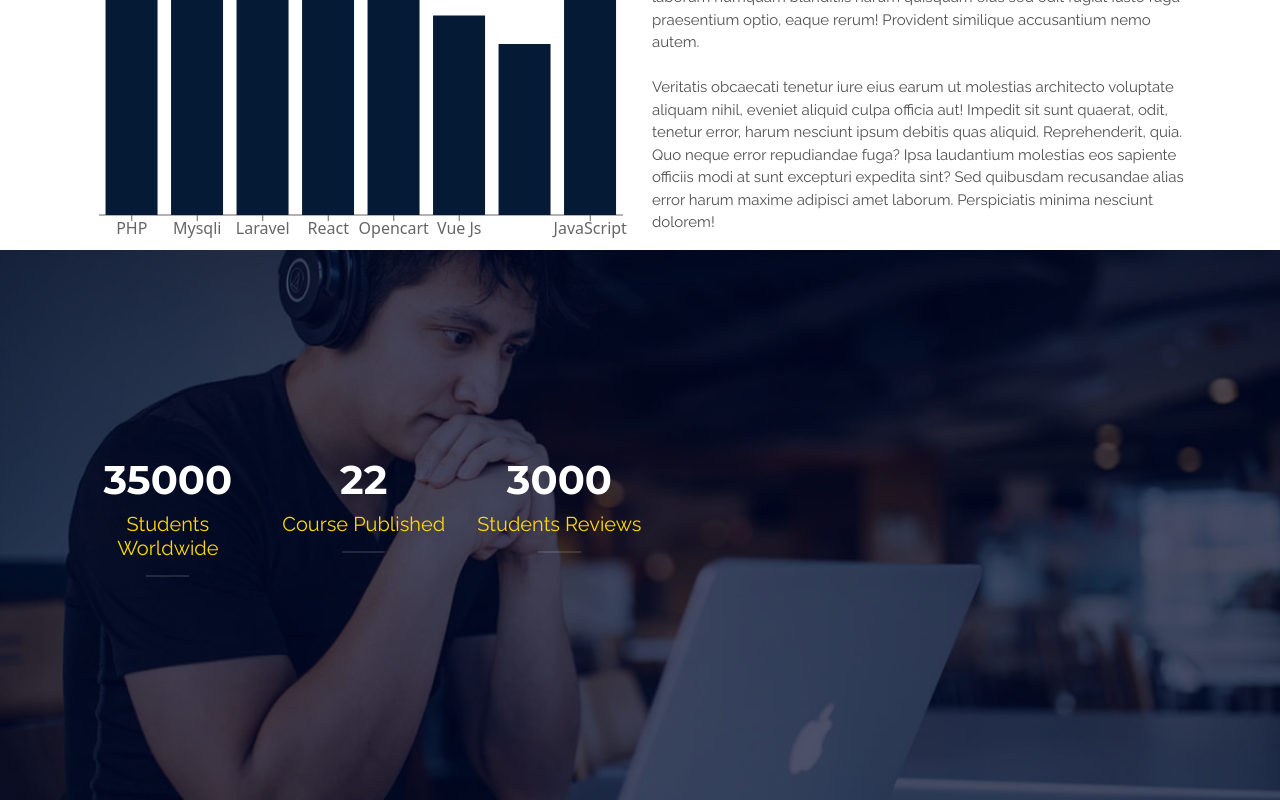
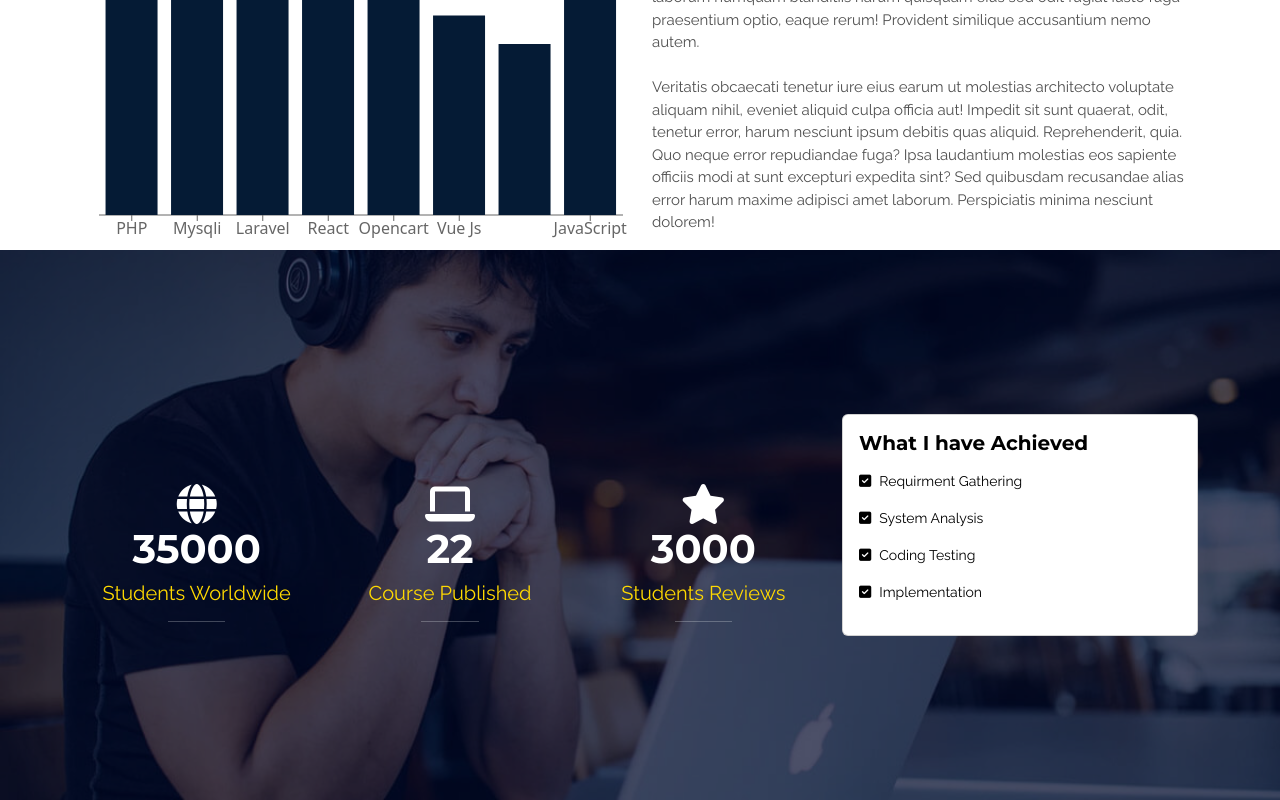
Before and after one commit to zabiremu/EasyLearning-Client-Side, a React (Create React App) app: page / in a window 1280 px wide. Shown: the part 1305-2105 px from the top of the page. Built offline with nearby package versions, Linux system fonts and the light colour scheme; a web font is replaced by a local one.

Commit message:
Summary Section Part-03

```diff
--- a/public/index.html
+++ b/public/index.html
@@ -21,5 +21,6 @@
   <body>
     <noscript>You need to enable JavaScript to run this app.</noscript>
     <div style="width: 100%" id="root"></div>
+    <script src="https://kit.fontawesome.com/622cc589c6.js" crossorigin="anonymous"></script>
   </body>
 </html>
--- a/src/assets/css/style.css
+++ b/src/assets/css/style.css
@@ -130,7 +130,7 @@
   background-repeat: no-repeat;
   background-size: cover;
   background-position: center;
-  min-height: 550px;
+  height: 550px;
   position: relative;
   z-index: 1;
 }
@@ -145,20 +145,34 @@
 }
 .summary_title{
   font-family: var(--montserrat);
-  font-weight: 700;
-  font-size: 40px;
+  font-weight: 700 !important;
+  font-size: 40px !important;
   color: #fff !important;
   transition: all linear 0.4s;
 }
 .summary_details{
   font-family: var(--raleway);
-  font-size: 20px;
+  font-size: 20px !important;
   font-weight: 400;
-  color: #ffd900;
+  color: #ffd900 !important;
 }
-.Summary_wrapper{
-  content: '';
-  position: absolute;
-  top: 50%;
-  transform: translateY(-50%);
+
+.card_title{
+  font-family: var(--montserrat);
+  font-size: 20px !important;
+  font-weight: 700 !important;
+  color: #000;
+  padding-bottom: 8px;
 }
+.card_subtitle{
+  font-family: var(--raleway);
+  font-size: 14px !important;
+  color: #000;
+}
+.sum_icon i{
+  font-size: 40px;
+  color: #fff;
+}
+.summary_content{
+  margin-top: 10%;
+}
--- a/src/components/Summary/Summary.jsx
+++ b/src/components/Summary/Summary.jsx
@@ -1,32 +1,58 @@
 import React, { Component, Fragment } from "react";
-import { Col, Container, Row } from "react-bootstrap";
+import { Card, Button, Col, Container, Row } from "react-bootstrap";
 export default class Summary extends Component {
   render() {
     return (
       <Fragment>
-        <Container fluid className="summary p-0">
-          <Container className="text-center">
-            <Row>
-              <Col lg={8} md={12} sm={12}>
-                <Row className="Summary_wrapper">
+        <Container fluid className="summary p-0 mx-auto">
+          <Container className="p-0 mx-auto h-100">
+            <Row className="p-0 mx-auto align-items-lg-center justify-content-lg-center h-100">
+              <Col lg={8} md={12} sm={12} className="text-center">
+                <Row className="summary_content">
                   <Col lg={4} md={4} sm={4}>
+                    <span className="sum_icon"><i class="fa-solid fa-globe"></i></span>
                     <h1 className="summary_title">35000</h1>
                     <h4 className="summary_details">Students Worldwide</h4>
-                    <hr className="text-light w-25 mx-auto" style={{ height:'3px' }} />
+                    <hr
+                      className="text-light w-25 mx-auto"
+                      style={{ height: "3px" }}
+                    />
                   </Col>
                   <Col lg={4} md={4} sm={4}>
+                  <span className="sum_icon"><i class="fa-solid fa-laptop"></i></span>
                     <h1 className="summary_title">22</h1>
                     <h4 className="summary_details">Course Published</h4>
-                    <hr className="text-light w-25 mx-auto" style={{ height:'3px' }} />
+                    <hr
+                      className="text-light w-25 mx-auto"
+                      style={{ height: "3px" }}
+                    />
                   </Col>
                   <Col lg={4} md={4} sm={4}>
+                  <span className="sum_icon"><i class="fa-solid fa-star"></i></span>
                     <h1 className="summary_title">3000</h1>
                     <h4 className="summary_details">Students Reviews</h4>
-                    <hr className="text-light w-25 mx-auto" style={{ height:'3px' }} />
+                    <hr
+                      className="text-light w-25 mx-auto"
+                      style={{ height: "3px" }}
+                    />
                   </Col>
                 </Row>
               </Col>
-              <Col lg={4} md={12} sm={12}></Col>
+              <Col lg={4} md={12} sm={12}>
+                <div className="mx-auto">
+                  <Card className="Summary_card">
+                    <Card.Body>
+                      <Card.Title className="card_title">What I have Achieved</Card.Title>
+                      <Card.Text>
+                        <p className="card_subtitle text-justify"><span><i class="fa-solid fa-square-check pe-2"></i></span>Requirment Gathering</p>
+                        <p className="card_subtitle text-justify"><span><i class="fa-solid fa-square-check pe-2"></i></span>System Analysis</p>
+                        <p className="card_subtitle text-justify"><span><i class="fa-solid fa-square-check pe-2"></i></span>Coding Testing</p>
+                        <p className="card_subtitle text-justify"><span><i class="fa-solid fa-square-check pe-2"></i></span>Implementation</p>
+                      </Card.Text>
+                    </Card.Body>
+                  </Card>
+                </div>
+              </Col>
             </Row>
           </Container>
         </Container>
```
